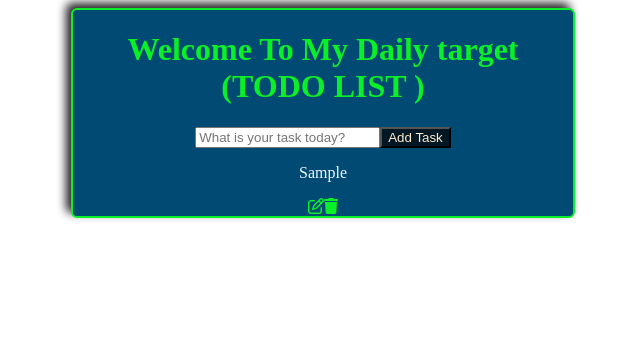
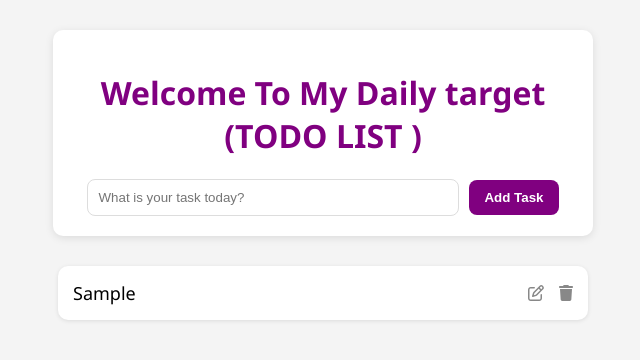
Before and after one commit to SamsonKwizela/todo-list, a React (Create React App) app: page / in a window 1280 px wide. Both pictures are taken after typing "Sample" into the empty fields and a click on the button "Add Task". Shown: the top 360 px of the page, without its empty margins (317-957 px from the left). Built offline with nearby package versions, Linux system fonts and the light colour scheme.

Commit message:
added some styling

```diff
--- a/src/App.css
+++ b/src/App.css
@@ -1,43 +1,77 @@
-
-
-
-.App-header {
-  background-color: #282c34;
-  min-height: 100vh;
-  display: flex;
-  flex-direction: column;
-  align-items: center;
-  justify-content: center;
-  font-size: calc(10px + 2vmin);
-  color: white;
+body {
+  background: #f4f4f4;
+  font-family: 'Segoe UI', Tahoma, Geneva, Verdana, sans-serif;
+  margin: 0;
+  padding: 0;
 }
 
-/*App.js Style*/
-.App {
+.ToDoForm {
+  max-width: 500px;
+  margin: 30px auto;
+  padding: 20px;
+  background: white;
+  border-radius: 10px;
+  box-shadow: 0 2px 8px rgba(0, 0, 0, 0.1);
   text-align: center;
-  background-color: #014a74;
-  height: inherit;
+}
+
+.ToDoForm h1 {
+  color: purple;
+}
+
+.todo_input {
+  padding: 10px;
+  width: 70%;
+  border: 1px solid #ddd;
+  border-radius: 8px;
+  margin-right: 10px;
+}
+
+.todo_btn {
+  padding: 10px 15px;
+  background: purple;
+  color: white;
+  border: none;
+  border-radius: 8px;
+  cursor: pointer;
+  font-weight: bold;
+  transition: background 0.3s;
+}
+
+.todo_btn:hover {
+  background: #5e2a84;
+}
+
+.ToDo {
+  display: flex;
+  justify-content: space-between;
+  align-items: center;
+  background: #ffffff;
+  margin: 10px auto;
+  padding: 15px;
+  border-radius: 10px;
   width: 500px;
-  margin: auto;
-  color: rgb(9, 240, 40);
-  border-radius: 6px;
-  border: solid 2px ;
-  box-shadow:  #014a74;
-  box-shadow: -5px -5px 10px rgba(0, 0, 0, 0.87);
+  box-shadow: 0 1px 4px rgba(0, 0, 0, 0.1);
 }
-/*input and btn*/
-.ToDoForm{
 
+.ToDo p {
+  margin: 0;
+  font-size: 18px;
+  cursor: pointer;
+}
 
+.completed {
+  text-decoration: line-through;
+  color: gray;
 }
-.todo_input{
 
+.ToDo svg {
+  margin-left: 15px;
+  cursor: pointer;
+  color: #888;
+  transition: color 0.3s;
 }
-.todo_btn{
-  background-color: #011724;
-  color: blanchedalmond;
 
+.ToDo svg:hover {
+  color: purple;
 }
-p{
-  color:aliceblue
-}
--- a/src/components/ToDoWrapper.js
+++ b/src/components/ToDoWrapper.js
@@ -6,6 +6,7 @@ import EditTodoForm from "./EditTodoForm";
 uuidv4();
 const ToDoWrapper = () => {
   const [todos, setToDos] = useState([]);
+
   const addToDo = (todo) => {
     setToDos([
       ...todos,
@@ -13,6 +14,7 @@ const ToDoWrapper = () => {
     ]);
     console.log(todos);
   };
+
   const toggleComplete = (id) =>
     setToDos(
       todos.map((todo) =>
```
